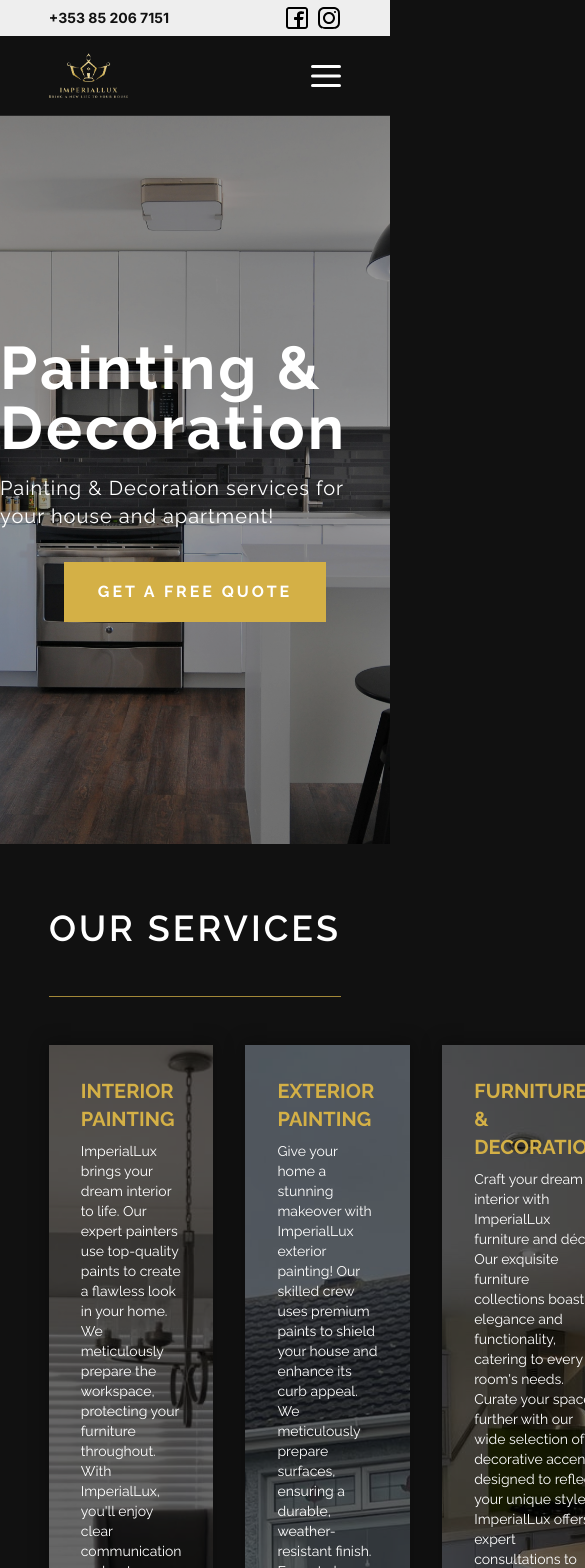
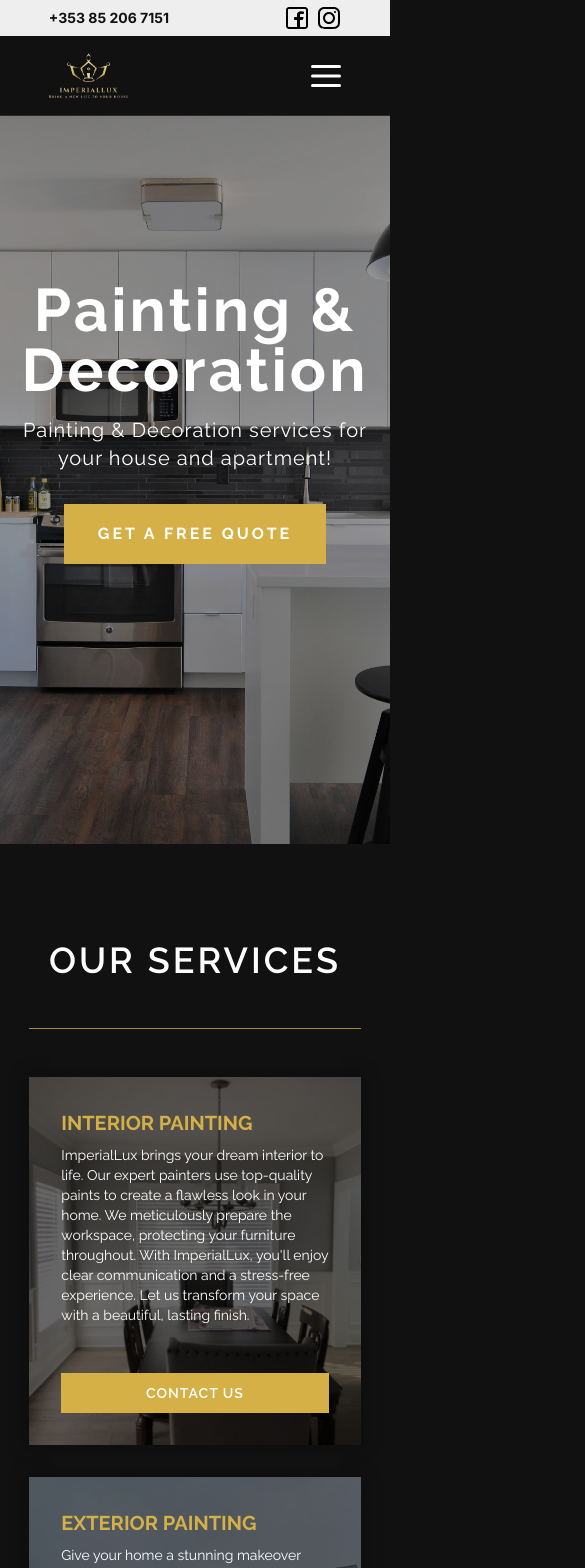
Before and after one commit to poofy25/imperial-lux, a Next.js app: page / in a window 390 px wide. Shown: the top 1568 px of the page, 585 px wide, since content can reach past the window. Built offline with nearby package versions, Linux system fonts and the light colour scheme.

Commit message:
mobile responsive

```diff
--- a/src/app/globals.css
+++ b/src/app/globals.css
@@ -3,6 +3,7 @@
 @tailwind utilities;
 
 html , body , #root {
+  scroll-behavior: smooth;
   @apply bg-primary text-white font-Raleway
 }
 .boxShadow {
@@ -15,9 +16,9 @@ label {
 }
 
 input {
-  @apply p-3 px-4 w-[500px] bg-transparent border-2 border-solid border-complimentary
+  @apply p-3 px-4 w-full md:w-[500px] bg-transparent border-2 border-solid border-complimentary
 }
 
 textarea {
-  @apply p-3 px-4 h-[200px] w-[500px] bg-transparent border-2 border-solid border-complimentary resize-none
+  @apply p-3 px-4 h-[200px] w-full md:w-[500px] bg-transparent border-2 border-solid border-complimentary resize-none
 }
--- a/src/components/ContactsSection/Contacts.jsx
+++ b/src/components/ContactsSection/Contacts.jsx
@@ -11,25 +11,25 @@ import ContactsForm from './ContactsForm'
 
 export default function ContactsSection () {
     return (
-        <section id='contacts' className="flex flex-col min-h-[100vh] gap-12 items-center px-[12.5vw] py-16">
-        <h2 className="text-4xl font-semibold tracking-[3px]">CONTACT US AND GET A FREE QUOTE</h2>
+        <section id='contacts' className="flex flex-col h-fit gap-12 items-center px-[12.5vw] py-24 scroll-mt-[80px]">
+        <h2 className="text-4xl font-semibold text-center tracking-[3px]">CONTACT US AND GET A FREE QUOTE</h2>
         <div className="w-full h-[1px] bg-complimentary opacity-75"></div>
 
-        <div className='w-full flex justify-between'>
-            <div className='w-[30%] flex flex-col gap-4 tracking-[1px]'>
+        <div className='w-full flex flex-col gap-16 justify-between md:flex-row md:gap-0'>
+            <div className='wfull md:w-[30%] flex flex-col gap-4 tracking-[1px]'>
 
-            <Link href='#' className='flex justify-center items-center gap-4 font-Inter w-fit hover:text-complimentary transition-all'>
-                <Image src={CallSvg} width='32' height='32' className='hover:opacity-50 transition-all'/> +353 043 32 412
+            <Link href='tel:+353852067151' className='flex justify-center items-center gap-4 font-Inter w-fit hover:text-complimentary transition-all'>
+                <Image src={CallSvg} width='32' height='32' className='hover:opacity-50 transition-all'/> +353 85 206 7151
             </Link>
             <Link href='#' className='flex justify-center items-center gap-4 font-Inter w-fit hover:text-complimentary transition-all'>
                 <Image src={EmailSvg} width='32' height='32' className='hover:opacity-50 transition-all'/> email@gmail.com
             </Link>
 
-            <Link href='#' className='flex justify-center items-center gap-4 font-Inter w-fit hover:text-complimentary transition-all'>
+            <Link href='https://www.facebook.com/profile.php?id=61552154207088' target="_blank" className='flex justify-center items-center gap-4 font-Inter w-fit hover:text-complimentary transition-all'>
                 <Image src={FacebookSvg} width='32' height='32' className='hover:opacity-50 transition-all'/> @ImperialLux
             </Link>
 
-            <Link href='#' className='flex justify-center items-center gap-4 font-Inter w-fit hover:text-complimentary transition-all'>
+            <Link href='https://www.instagram.com/imperiallux.painting' target="_blank" className='flex justify-center items-center gap-4 font-Inter w-fit hover:text-complimentary transition-all'>
                 <Image src={InstagramSvg} width='32' height='32' className='hover:opacity-50 transition-all'/> @imperiallux.painting
             </Link>
 
--- a/src/components/ContactsSection/ContactsForm.jsx
+++ b/src/components/ContactsSection/ContactsForm.jsx
@@ -2,7 +2,7 @@
 
 export default function ContactsForm () {
     return (
-        <form className="flex flex-col w-fit gap-6">
+        <form className="flex flex-col w-full md:w-fit gap-6">
             <div className="flex flex-col relative">
                 <label className="absolute left-2 top-0 translate-y-[-50%] bg-primary px-3 font-semibold">Name</label>
                 <input type="text" placeholder="Your name"></input>
@@ -18,7 +18,7 @@ export default function ContactsForm () {
 
             <button type="submit"
             className="
-            p-3 px-4 w-[500px] bg-complimentary border-2 border-solid border-complimentary font-bold text-base tracking-[1px]
+            p-3 px-4 w-full md:w-[500px] bg-complimentary border-2 border-solid border-complimentary font-bold text-base tracking-[1px]
             hover:bg-[rgba(212,176,70,0.25)] transition-all
             "
             >REQUEST A QUOTE</button>
--- a/src/components/Footer/Footer.jsx
+++ b/src/components/Footer/Footer.jsx
@@ -12,48 +12,48 @@ import LogoImg from '/public/imgs/logo.png'
 export default function Footer () {
     return (
         <footer className=" pt-[2rem] w-full flex flex-col bg-background text-text-invert text-sm">
-            <div className="flex w-full px-[12.5vw] text-text pb-16 gap-32">
-                <div className="flex flex-col flex-1 gap-8">
+            <div className="flex flex-col items-center md:items-start md:flex-row w-full px-[12.5vw] text-text pb-16 gap-12 md:gap-32">
+                <div className="flex flex-col flex-1 gap-8 items-center md:items-start">
                     <Link href='/#' className="w-fit">
                         <Image className="w-[150px] h-[100px] object-contain" src={LogoImg} width='420' height='320'/>
                     </Link>
-                    <p className="opacity-75">
+                    <p className="opacity-75 text-center md:text-start">
                         The ImperialLux company's main activity is Repairs and Interior Design of apartments, houses, commercial spaces, home furnishing. Our specialists have extensive experience in these fields.
                     </p>
                 </div>
-                <div className="flex flex-col gap-2 flex-1">
+                <div className="flex flex-col gap-2 flex-1 items-center md:items-start">
                     <h3 className="text-2xl font-semibold mb-2">Navigate</h3>
                     <Link href='/#' className="opacity-75 hover:opacity-100 transition-all w-fit">Home</Link>
                     <Link href='/#services' className="opacity-75 hover:opacity-100 transition-all w-fit">Services</Link>
                     <Link href='/#works' className="opacity-75 hover:opacity-100 transition-all w-fit">Works</Link>
                     <Link href='/#contacts' className="opacity-75 hover:opacity-100 transition-all w-fit">Contacts</Link>
                 </div>
-                <div className="flex flex-col gap-2 flex-1">
+                <div className="flex flex-col gap-2 flex-1 items-center md:items-start">
                     <h3 className="text-2xl font-semibold mb-2">Contacts</h3>
-                    <Link href='#' className="opacity-75 hover:opacity-100 transition-all w-fit">+353 043 32 412</Link>
+                    <Link href='tel:+353852067151' className="opacity-75 hover:opacity-100 transition-all w-fit font-Inter">+353 85 206 7151</Link>
                     <Link href='#' className="opacity-75 hover:opacity-100 transition-all w-fit">email@gmail.com</Link>
                     <div className="flex gap-2">
-                        <Link href='#' className='flex justify-center items-center gap-4 font-Inter w-fit hover:text-complimentary transition-all'>
+                        <Link href='https://www.facebook.com/profile.php?id=61552154207088' target="_blank" className='flex justify-center items-center gap-4 font-Inter w-fit hover:text-complimentary transition-all'>
                             <Image src={FacebookSvg} width='24' height='24' className='hover:opacity-50 transition-all'/>
                         </Link>
 
-                        <Link href='#' className='flex justify-center items-center gap-4 font-Inter w-fit hover:text-complimentary transition-all'>
+                        <Link href='https://www.instagram.com/imperiallux.painting' target="_blank" className='flex justify-center items-center gap-4 font-Inter w-fit hover:text-complimentary transition-all'>
                             <Image src={InstagramSvg} width='24' height='24' className='hover:opacity-50 transition-all'/>
                         </Link>
                     </div>
                 </div>
             </div>
 
-            <div className="flex w-full px-[12.5vw] py-6 justify-between bg-black text-text">
-                <div className="opacity-75">
+            <div className="flex flex-col gap-4 md:gap-0 items-center md:items-start md:flex-row w-full px-[12.5vw] py-6 justify-between bg-black text-text">
+                <div className="opacity-75 text-center md:text-start">
                 IMPERIALLUX ©2024 All rights reserved | <Link href="#"> by Buza Cristian</Link>
                 </div>
                 <div className="flex gap-2 brightness-[500]">
-                        <Link href='#' className='flex justify-center items-center gap-4 font-Inter w-fit hover:text-complimentary transition-all'>
+                        <Link href='https://www.facebook.com/profile.php?id=61552154207088' target="_blank" className='flex justify-center items-center gap-4 font-Inter w-fit hover:text-complimentary transition-all'>
                             <Image src={FacebookSvg} width='24' height='24' className='hover:opacity-50 transition-all'/>
                         </Link>
 
-                        <Link href='#' className='flex justify-center items-center gap-4 font-Inter w-fit hover:text-complimentary transition-all'>
+                        <Link href='https://www.instagram.com/imperiallux.painting' target="_blank" className='flex justify-center items-center gap-4 font-Inter w-fit hover:text-complimentary transition-all'>
                             <Image src={InstagramSvg} width='24' height='24' className='hover:opacity-50 transition-all'/>
                         </Link>
                 </div>
--- a/src/components/HeroSection/Hero.tsx
+++ b/src/components/HeroSection/Hero.tsx
@@ -7,12 +7,12 @@ export default async function HeroSection () {
 
 
     return (
-        <section className="w-full h-[calc(100vh-116px)] z-10 relative flex justify-center items-center">
+        <section className="w-full h-[calc(100vh-116px)] z-10 relative flex justify-center items-center pb-[116px] px-[7.5vw]">
             <Image alt="" className="object-cover -z-10" src={heroImg} fill={true}/>
             <div className="absolute w-full h-full left-0 top-0 bg-[rgba(0,0,0,0.42)] -z-10"></div>
             <div className="flex flex-col justify-center items-center">
-                <h1 className="text-6xl font-bold mb-4 tracking-[3px]">Painting & Decoration</h1>
-                <p className="mb-8 text-xl tracking-[1px]">Painting & Decoration services for your house and apartment!</p>
+                <h1 className="text-6xl text-center font-bold mb-4 tracking-[3px]">Painting & Decoration</h1>
+                <p className="mb-8 text-xl text-center tracking-[1px]">Painting & Decoration services for your house and apartment!</p>
                 <Link href='/#contacts'
                 className="py-4 px-8 bg-complimentary font-bold tracking-[3px] border-2 border-solid border-complimentary
                 hover:bg-[rgba(212,176,70,0.25)] transition-all
--- a/src/components/Navbar/NavBar.jsx
+++ b/src/components/Navbar/NavBar.jsx
@@ -23,8 +23,8 @@ export default function NavBar () {
             <div className="w-full h-[36px] bg-background-invert text-text-invert flex justify-between items-center px-[12.5vw] box-border z-40 relative top-0">
                 <Link href='tel:+353852067151' className="font-bold font-Inter text-sm">+353 85 206 7151</Link>
                 <div className="flex gap-2 items-center justify-center grayscale brightness-0">
-                    <Link href='#'><Image src={FacebookSvg} width='24' height='24'/></Link>
-                    <Link href='#'><Image src={InstagramSvg} width='24' height='24'/></Link>
+                    <Link href='https://www.facebook.com/profile.php?id=61552154207088' target="_blank"><Image src={FacebookSvg} width='24' height='24'/></Link>
+                    <Link href='https://www.instagram.com/imperiallux.painting' target="_blank"><Image src={InstagramSvg} width='24' height='24'/></Link>
                 </div>
             </div>
             <nav id='navbar'
@@ -68,13 +68,13 @@ export default function NavBar () {
 
                 {/* Nav buttons */}
                 <div className="hidden font-bold gap-8 text-xs font-Raleway tracking-[3px] [&_*]:py-4 sm:flex">
-                    <Link href='/#hero' className='hover:text-complimentary transition-all'>HOME</Link>
+                    <Link href='/#' className='hover:text-complimentary transition-all'>HOME</Link>
                     <Link href='/#services' className='hover:text-complimentary transition-all'>SERVICES</Link>
                     <Link href='/#works' className='hover:text-complimentary transition-all'>WORKS</Link>
                     <Link href='/#contacts' className='hover:text-complimentary transition-all'>CONTACTS</Link>
                 </div>
 
-                <Link className="hidden font-bold bg-complimentary py-4 px-8 text-xs tracking-[3px] border-2 border-solid border-complimentary hover:bg-[rgba(212,176,70,0.25)] transition-all sm:flex" href='/contacts'>
+                <Link className="hidden font-bold bg-complimentary py-4 px-8 text-xs tracking-[3px] border-2 border-solid border-complimentary hover:bg-[rgba(212,176,70,0.25)] transition-all sm:flex" href='/#contacts'>
                     GET QUOTE
                 </Link>
 
--- a/src/components/ServicesSection/Services.jsx
+++ b/src/components/ServicesSection/Services.jsx
@@ -7,10 +7,10 @@ import Services3Img from '/public/imgs/services3.jpg'
 
 export default function ServicesSection () {
     return (
-        <section id="services" className="flex flex-col min-h-[100vh] gap-12 items-center justify-center px-[12.5vw] py-16">
+        <section id="services" className="flex flex-col h-fit gap-12 items-center justify-center px-[7.5vw] md:px-[12.5vw] py-24 scroll-mt-[80px]">
             <h2 className="text-4xl font-semibold tracking-[3px]">OUR SERVICES</h2>
             <div className="w-full h-[1px] bg-complimentary opacity-75"></div>
-            <div className="flex gap-8 w-full items-stretch">
+            <div className="flex flex-col gap-8 w-full items-stretch md:flex-row">
                 <div className="flex flex-col flex-1 p-8 relative z-10 boxShadow">
                     <Image className="object-cover absolute top-0 left-0 -z-10" src={Services1Img} fill/>
                     <div className="absolute w-full h-full left-0 top-0 bg-[rgba(0,0,0,0.6)] -z-10"></div>
```
Also changed, not shown: src/components/WorksSection/Works.jsx (+11 -12 lines).
